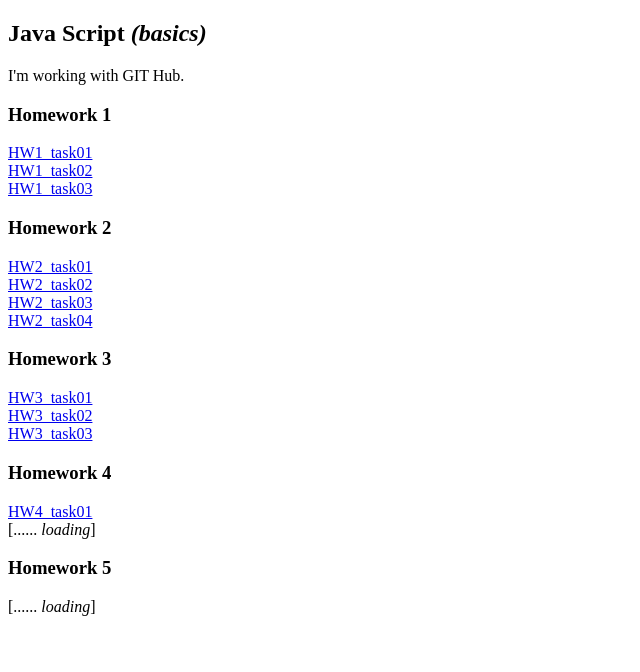
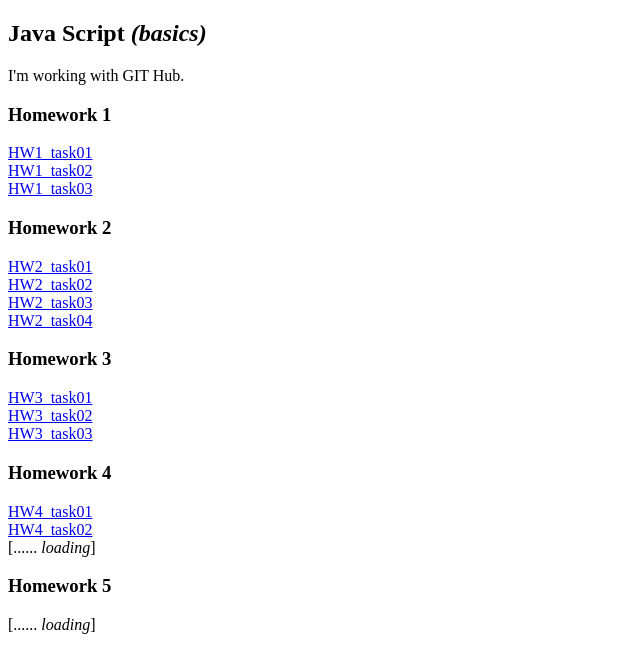
Before and after one commit to SerdechnayaLyubov/FirstJS, a plain HTML site: page js/index.html in a window 1280 px wide. Shown: the whole page, without its empty margins (0-640 px from the left). Drawn offline with Linux system fonts and the light colour scheme; files whose address does not match are found by name.

Commit message:
new files

```diff
--- a/js/index.html
+++ b/js/index.html
@@ -32,6 +32,9 @@
 
     <h3>Homework 4</h3>
     <a href="HW4_task01.html">HW4_task01</a><br/>
+    <a href="HW4_task02.html">HW4_task02</a><br/>
+
+
     [...... <em>loading</em>]
 
     <h3>Homework 5</h3>
```
